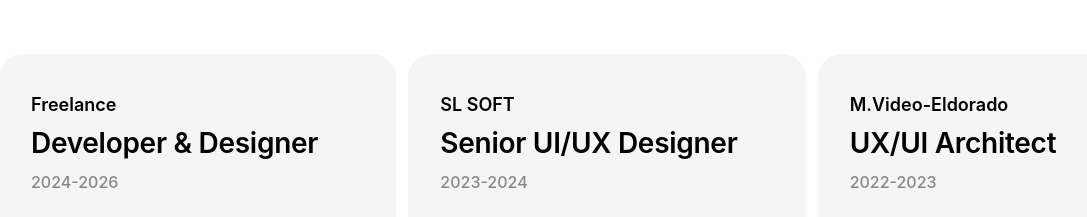
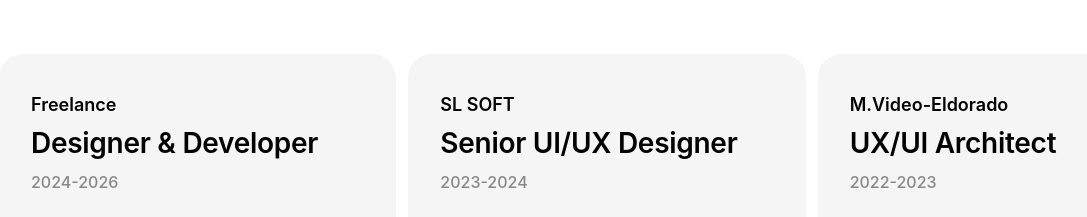
Before and after one commit to Horoshov/my-portfolio, a React (Vite) app: page /about in a window 1280 px wide. Shown: the part 6500-6717 px from the top of the page, without its empty margins (33-1120 px from the left). Built offline with nearby package versions, Linux system fonts and the light colour scheme.

Commit message:
Update position to Designer & Developer

```diff
--- a/src/pages/About.jsx
+++ b/src/pages/About.jsx
@@ -211,7 +211,7 @@ const About = () => {
   };
 
   const experiences = [
-    { company: 'Freelance', position: 'Developer & Designer', period: '2024-2026', link: '#' },
+    { company: 'Freelance', position: 'Designer & Developer', period: '2024-2026', link: '#' },
     { company: 'SL SOFT', position: 'Senior UI/UX Designer', period: '2023-2024', link: 'https://slsoft.ru' },
     { company: 'М.Video-Eldorado', position: 'UX/UI Architect', period: '2022-2023', link: 'https://mtech.mvideoeldorado.ru' },
     { company: 'NDV', position: 'Lead Designer', period: '2021-2022', link: 'https://www.ndv.ru' },
```
